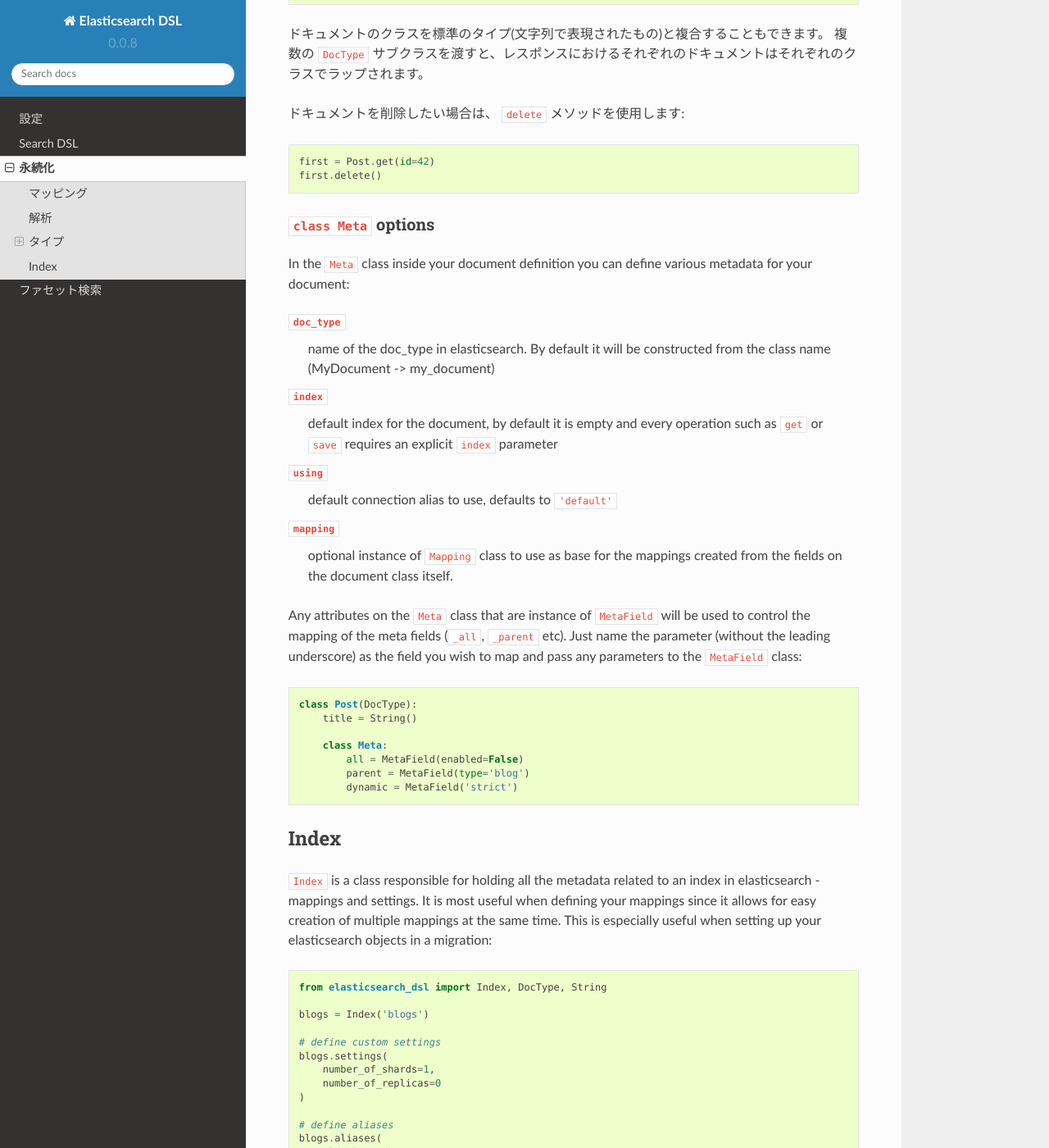
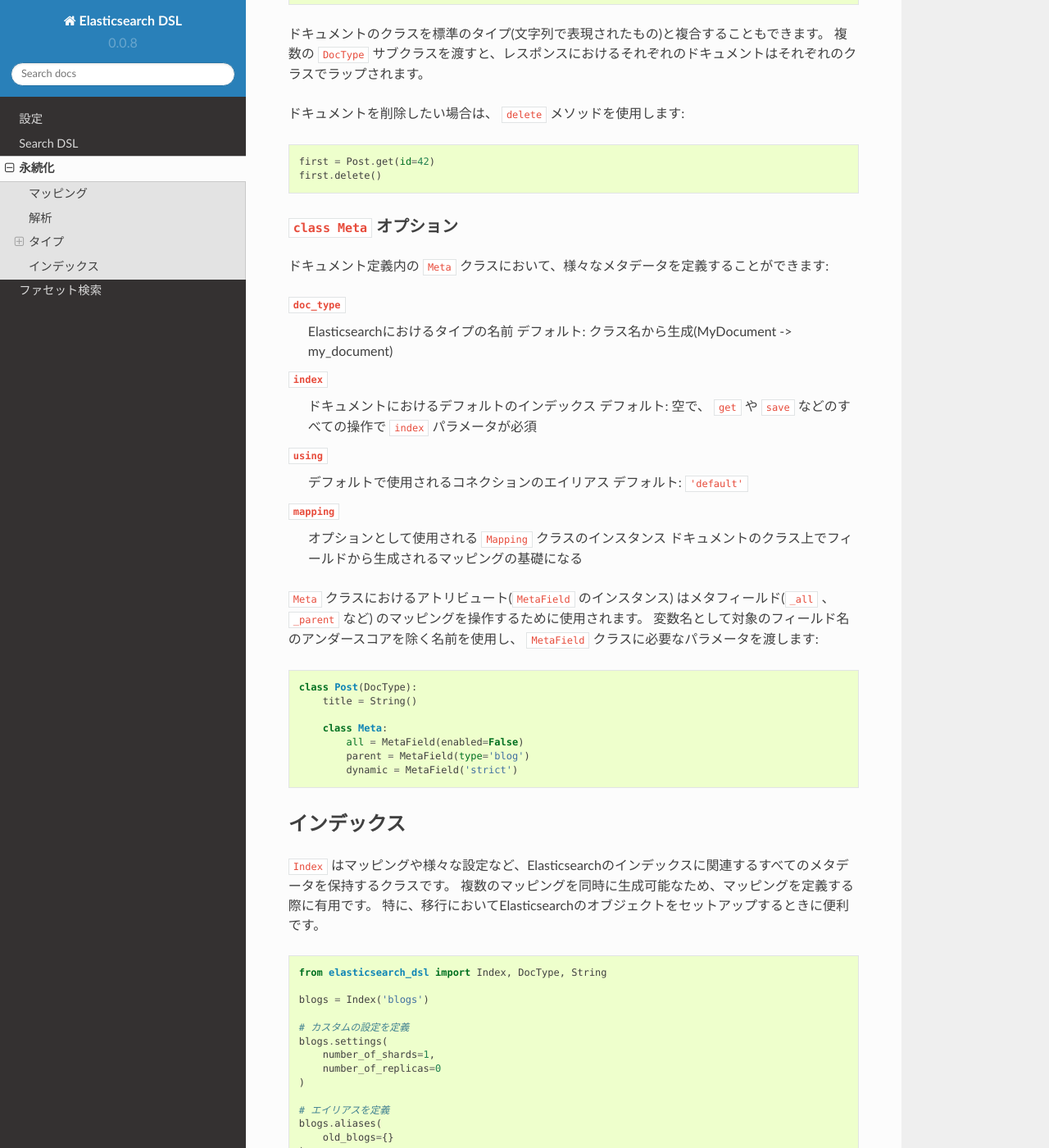
Before and after one commit to junkichi555/elasticsearch-dsl-py-doc-jp, a Sphinx documentation site: the page built from docs/persistence.rst, in a window 1280 px wide and 1400 px high, scrolled down 4986 px. Shown: the whole window at 82% size. Built offline with Sphinx 7.4.7 and the Read the Docs theme 2.0.0, drawn with Linux system fonts in a browser that asks for light colours; pages that are not in the unit, such as notebooks, are missing from menus; some of the changed text lies outside the part shown.

Commit message:
Translated persistence

```diff
--- a/docs/persistence.rst
+++ b/docs/persistence.rst
@@ -258,31 +258,29 @@ Elasticsearch内にドキュメントが見つからない場合は例外(``elas
     first = Post.get(id=42)
     first.delete()
 
-``class Meta`` options
+``class Meta`` オプション
 ~~~~~~~~~~~~~~~~~~~~~~
 
-In the ``Meta`` class inside your document definition you can define various
-metadata for your document:
+ドキュメント定義内の ``Meta`` クラスにおいて、様々なメタデータを定義することができます:
 
 ``doc_type``
-  name of the doc_type in elasticsearch. By default it will be constructed from
-  the class name (MyDocument -> my_document)
+  Elasticsearchにおけるタイプの名前
+  デフォルト: クラス名から生成(MyDocument -> my_document)
 
 ``index``
-  default index for the document, by default it is empty and every operation
-  such as ``get`` or ``save`` requires an explicit ``index`` parameter
+  ドキュメントにおけるデフォルトのインデックス
+  デフォルト: 空で、 ``get`` や ``save`` などのすべての操作で ``index`` パラメータが必須
 
 ``using``
-  default connection alias to use, defaults to ``'default'``
+  デフォルトで使用されるコネクションのエイリアス
+  デフォルト: ``'default'``
 
 ``mapping``
-  optional instance of ``Mapping`` class to use as base for the mappings
-  created from the fields on the document class itself.
+  オプションとして使用される ``Mapping`` クラスのインスタンス
+  ドキュメントのクラス上でフィールドから生成されるマッピングの基礎になる
 
-Any attributes on the ``Meta`` class that are instance of ``MetaField`` will be
-used to control the mapping of the meta fields (``_all``, ``_parent`` etc).
-Just name the parameter (without the leading underscore) as the field you wish
-to map and pass any parameters to the ``MetaField`` class:
+``Meta`` クラスにおけるアトリビュート(``MetaField`` のインスタンス) はメタフィールド(``_all`` 、 ``_parent`` など) のマッピングを操作するために使用されます。
+変数名として対象のフィールド名のアンダースコアを除く名前を使用し、 ``MetaField`` クラスに必要なパラメータを渡します:
 
 .. code:: python
 
@@ -296,14 +294,12 @@ to map and pass any parameters to the ``MetaField`` class:
 
 .. _index:
 
-Index
+インデックス
 -----
 
-``Index`` is a class responsible for holding all the metadata related to an
-index in elasticsearch - mappings and settings. It is most useful when defining
-your mappings since it allows for easy creation of multiple mappings at the
-same time. This is especially useful when setting up your elasticsearch objects
-in a migration:
+``Index`` はマッピングや様々な設定など、Elasticsearchのインデックスに関連するすべてのメタデータを保持するクラスです。
+複数のマッピングを同時に生成可能なため、マッピングを定義する際に有用です。
+特に、移行においてElasticsearchのオブジェクトをセットアップするときに便利です。
 
 .. code:: python
 
@@ -311,33 +307,32 @@ in a migration:
 
     blogs = Index('blogs')
 
-    # define custom settings
+    # カスタムの設定を定義
     blogs.settings(
         number_of_shards=1,
         number_of_replicas=0
     )
 
-    # define aliases
+    # エイリアスを定義
     blogs.aliases(
         old_blogs={}
     )
 
-    # register a doc_type with the index
+    # インデックスに対してタイプを登録
     blogs.doc_type(Post)
 
-    # can also be used as class decorator when defining the DocType
+    # タイプを定義する際にはデコレータを利用することも可能
     @blogs.doc_type
     class Post(DocType):
         title = String()
 
-    # delete the index, ignore if it doesn't exist
+    # インデックスを削除し、存在しない場合は無視
     blogs.delete(ignore=404)
 
-    # create the index in elasticsearch
+    # Elasticsearchにインデックスを生成
     blogs.create()
 
-You can also set up a template for your indices and use the ``clone`` method to
-create specific copies:
+テンプレートとなるインデックスを構成し、 ``clone`` メソッドを使用してコピーすることも可能です:
 
 .. code:: python
 
@@ -345,10 +340,10 @@ create specific copies:
     blogs.settings(number_of_shards=2)
     blogs.doc_type(Post)
 
-    # create a copy of the index with different name
+    # インデックスのコピーを異なる名前で生成
     company_blogs = blogs.clone('company-blogs')
 
-    # create a different copy on different cluster
+    # 別のクラスタに異なるコピーを生成
     dev_blogs = blogs.clone('blogs', using='dev')
-    # and change its settings
+    # 設定を変更
     dev_blogs.setting(number_of_shards=1)
```
